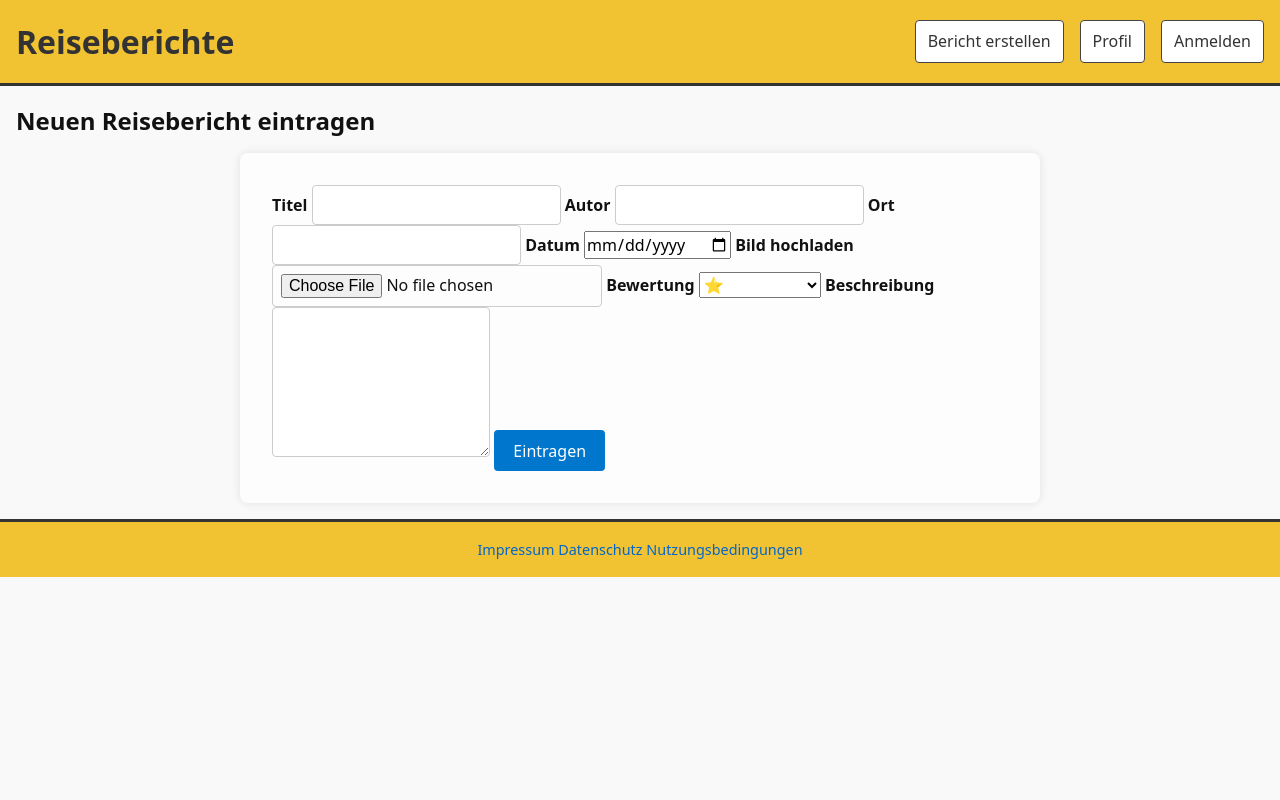
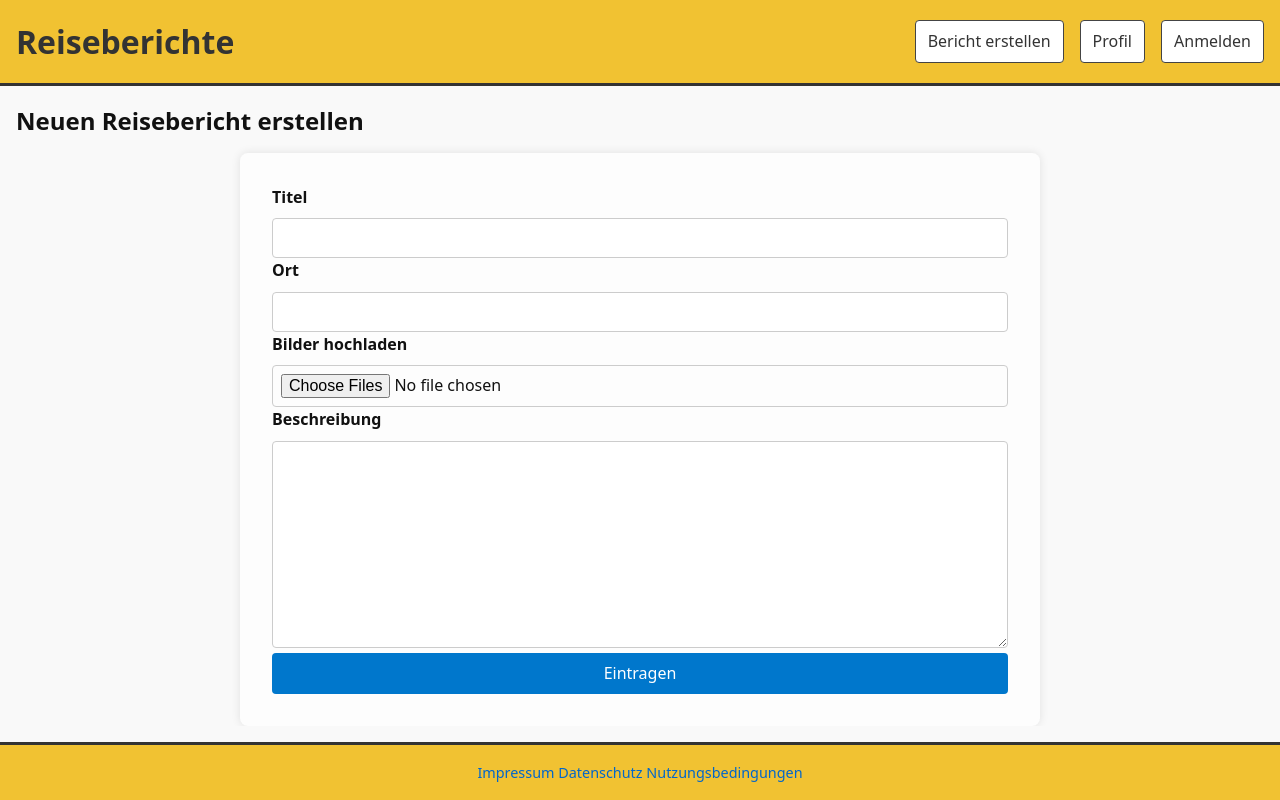
Before and after one commit to mentalri/Reiseberichte, a PHP site: page /eintrag-neu.php in a window 1280 px wide. Run offline with PHP 8.4, Linux system fonts and the light colour scheme.

Commit message:
bericht, bericht-neu desktop

```diff
--- a/css/pages/bericht-formular.css
+++ b/css/pages/bericht-formular.css
@@ -2,11 +2,16 @@
 
 .bericht-formular {
     max-width: 800px;
+    width: 80%;
     margin: auto;
     padding: 2rem;
     background-color: #fdfdfd;
     border-radius: 8px;
     box-shadow: 0 0 10px rgba(0, 0, 0, 0.1);
+    flex: 0 1 auto;
+}
+#submit{
+    margin-top: 5px;
 }
 
 .bericht-formular h2 {
@@ -34,7 +39,10 @@ input[type="file"] {
     border: 1px solid #ccc;
     border-radius: 4px;
 }
+textarea{
 
+    aspect-ratio: 3/2;
+}
 .form-actions {
     display: flex;
     justify-content: space-between;
--- a/eintrag-neu.php
+++ b/eintrag-neu.php
@@ -4,49 +4,33 @@ $cssFiles = array("css/pages/bericht-formular.css");
 <?php include_once "php/head.php" ?>
 
 <body>
-
+    <div class="page-wrapper">
     <?php include_once "php/nav.php" ?>
 
-    <main class="container">
+        <main class="container flex-column">
+            <section class="neu-container flex-column flex-grow">
+                <h2>Neuen Reisebericht erstellen</h2>
 
-    <section class="neu-container">
-    <h2>Neuen Reisebericht eintragen</h2>
+                <form class="bericht-formular flex-column" action="eintrag.php" method="post" enctype="multipart/form-data">
 
-    <form class="bericht-formular" action="eintrag-speichern.php" method="post" enctype="multipart/form-data">
                     <label for="titel">Titel</label>
                     <input type="text" id="titel" name="titel" required>
-
-        <label for="autor">Autor</label>
-        <input type="text" id="autor" name="autor" required>
 
                     <label for="ort">Ort</label>
                     <input type="text" id="ort" name="ort" required>
 
-        <label for="datum">Datum</label>
-        <input type="date" id="datum" name="datum" required>
+                    <label for="bild">Bilder hochladen</label>
+                    <input type="file" id="bild" name="bild" accept="image/*" multiple required>
 
-        <label for="bild">Bild hochladen</label>
-        <input type="file" id="bild" name="bild" accept="image/*">
-
-        <label for="bewertung">Bewertung</label>
-        <select id="bewertung" name="bewertung">
-            <option value="1">⭐</option>
-            <option value="2">⭐⭐</option>
-            <option value="3">⭐⭐⭐</option>
-            <option value="4">⭐⭐⭐⭐</option>
-            <option value="5">⭐⭐⭐⭐⭐</option>
-        </select>
 
                     <label for="beschreibung">Beschreibung</label>
-        <textarea id="beschreibung" name="beschreibung" rows="6" required></textarea>
+                    <textarea id="beschreibung" name="beschreibung"  required></textarea>
 
-        <button type="submit">Eintragen</button>
+                    <button type="submit" id="submit">Eintragen</button>
                 </form>
             </section>
-
-
         </main>
-
         <?php include_once "php/footer.php" ?>
+    </div>
 </body>
 </html>
```
Also changed, not shown: css/pages/bericht.css (+17 -2 lines), eintrag.php (+6 -3 lines). Lines whose indentation alone changed are shown as unchanged.
